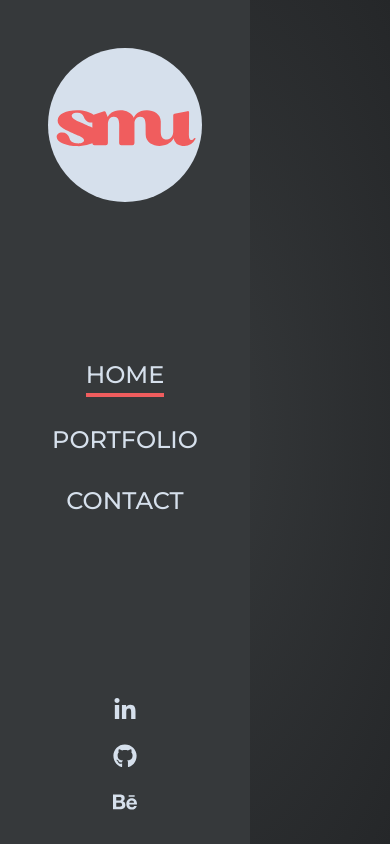
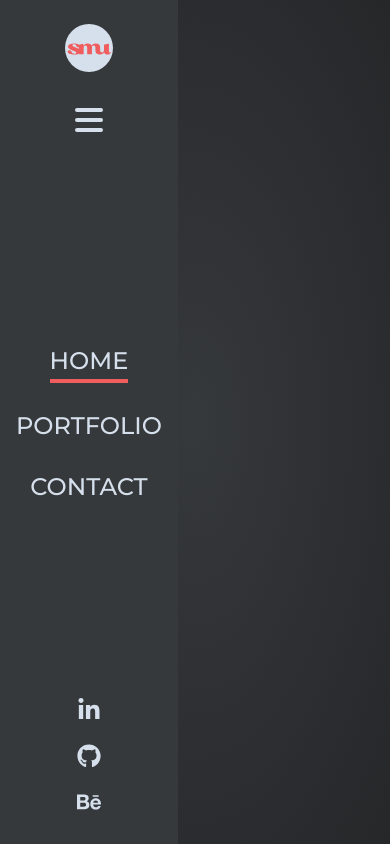
Before and after one commit to samurwin/samurwin.github.io, a React (Create React App) app: page /about in a window 390 px wide. Shown: the top 844 px of the page. Built offline with nearby package versions, Linux system fonts and the light colour scheme.

Commit message:
sidebar nav responsive

```diff
--- a/src/components/Header/index.js
+++ b/src/components/Header/index.js
@@ -1,15 +1,19 @@
-import React from 'react';
+import React, {useState} from 'react';
 import { Link } from 'react-router-dom';
 import { FaBehance, FaGithub, FaLinkedinIn } from 'react-icons/fa';
+import { HiMenu } from 'react-icons/hi';
 
-import Nav from '../Nav';
 import logo from '../../assets/images/SMU-logo.svg';
 
+function Header() {
+    const [navbarOpen, setNavbarOpen] = useState(false);
+    const [selected, setSelected] = useState('home');
 
-function Header() {
+    const handleToggle = () => {
+        setNavbarOpen(!navbarOpen);
+    }
 
     const githubURL = 'https://github.com/samurwin';
-    const instaURL = 'https://www.instagram.com/surwindesign/';
     const linkedinURL = 'https://www.linkedin.com/in/samanthaurwin/';
     const behanceURL = 'https://www.behance.net/samanthaurwin';
 
@@ -18,17 +22,56 @@ function Header() {
     }
 
     return (
-        <header className='sidebar flex-column justify-space-between'>
-            <div className='p-4'>
+        <header className='sidebar flex-column justify-space-between align-center'>
+            <div className="flex-column align-center gapMd">
+                <div className='logo'>
                     <Link to='/'>
                         <img
                         src={logo}
                         alt='SMU logo'
-                    className= 'logo'
+                        className= 'w-100'
                         />
                     </Link>
                 </div>
-            <Nav />
+
+                <button
+                type="button"
+                className="menu"
+                onClick={() => handleToggle()}
+                >
+                    <HiMenu/>
+                </button>
+            </div>
+
+            <nav className={`navbar ${!navbarOpen ? "navbarOpen" : ""}`}>
+                <div id="home" className={`navItem ${selected === 'home' ? "activePage" : ""}`}>
+                    <Link
+                    to='/'
+                    onClick={() => setSelected('home') }
+                    >
+                        Home
+                    </Link>
+                </div>
+
+                <div id="portfolio" className={`navItem ${selected === 'portfolio' ? "activePage" : ""}`}>
+                    <Link
+                    to='/portfolio'
+                    onClick={() => setSelected('portfolio')}
+                    >
+                        Portfolio
+                    </Link>
+                </div>
+
+                <div id="contact" className={`navItem ${selected === 'contact' ? "activePage" : ""}`}>
+                    <Link
+                    to='/contact'
+                    onClick={() => setSelected('contact')}
+                    >
+                        Contact
+                    </Link>
+                </div>
+            </nav>
+
             <div className="flex-column align-center">
                 <span
                 className="svg text-secondary pb-3"
--- a/src/components/Nav/index.js
+++ /dev/null
@@ -1,45 +0,0 @@
-import React, {useState} from 'react';
-import { Link } from 'react-router-dom';
-
-function Nav() {
-    const [navbarOpen, setNavbarOpen] = useState(false);
-
-    const handleToggle = () => {
-        setNavbarOpen(!navbarOpen);
-    }
-
-    const [selected, setSelected] = useState('home');
-
-    return (
-        <nav className="flex-column align-center gapMd">
-            <div id="home" className={`navItem ${selected === 'home' ? "activePage" : ""}`}>
-            <Link
-            to='/'
-            onClick={() => setSelected('home') }
-            >
-                Home
-            </Link>
-            </div>
-
-            <div id="portfolio" className={`navItem ${selected === 'portfolio' ? "activePage" : ""}`}>
-            <Link
-            to='/portfolio'
-            onClick={() => setSelected('portfolio')}
-            >
-                Portfolio
-            </Link>
-            </div>
-
-            <div id="contact" className={`navItem ${selected === 'contact' ? "activePage" : ""}`}>
-            <Link
-            to='/contact'
-            onClick={() => setSelected('contact')}
-            >
-                Contact
-            </Link>
-            </div>
-        </nav>
-    )
-};
-
-export default Nav;
--- a/src/index.css
+++ b/src/index.css
@@ -118,25 +118,15 @@ li {
 }
 
 /* HEADER STYLES */
-/* header {
-  top: 0;
-  left: 0;
-  z-index: 99999;
-  position: absolute;
-  width: 100%;
-  margin-bottom: -105px;
-  height: 60px
-} */
-
 .sidebar {
   background: var(--dark);
   height: 100vh;
-  width: 250px;
-  padding: 1.5rem;
+  width: fit-content;
+  padding: 1.5rem 1rem;
 }
 
 .logo {
-  width: 100%;
+  width: 48px;
 }
 
 .navItem {
@@ -160,49 +150,55 @@ nav a {
   text-transform: uppercase;
 }
 
-.hamburger {
-  display: block;
+.menu {
+  background: none;
   border: none;
-  background-color: rgba(0,0,0,0);
+  font-size: 40px;
+  color: var(--secondary);
+  cursor: pointer;
 }
 
-nav .navbar {
+.navbar {
   display: none;
+  transition: all 0.2s ease-in-out;
 }
 
 .navbarVisible {
   display: flex;
   flex-direction: column;
   width: 100%;
-  text-align: right;
 }
 
 .navbarOpen {
   display: flex;
   flex-direction: column;
-  align-items: flex-end;
-  background-color: var(--secondary);
-  box-shadow: 1px 1px 4px 0 rgba(0,0,0,.1);
-  margin-bottom: var(--spacing-two);
+  align-items: center;
+  gap: 1.5rem;
 }
 
 @media screen and (min-width: 768px) {
-  .hamburger {
-    display: none;
-  }
-
-  nav .navbar {
-    display: flex;
-    flex-direction: row;
-    align-items: center;
+  .logo {
+    width: 64px;
   }
 }
 
-@media screen and (min-width: 768px) {
-  .icon {
-    width: 3.5rem;
+@media screen and (min-width: 1200px) {
+  .logo {
+    width: 120px;
+  }
+
+  .navbar {
+    display: flex;
+    flex-direction: column;
+    align-items: center;
+    gap: 1.5rem;
+  }
+
+  .menu {
+    display: none;
   }
 }
+
 
 
 /* FONT UTILS */
```
Lines whose indentation alone changed are shown as unchanged.
